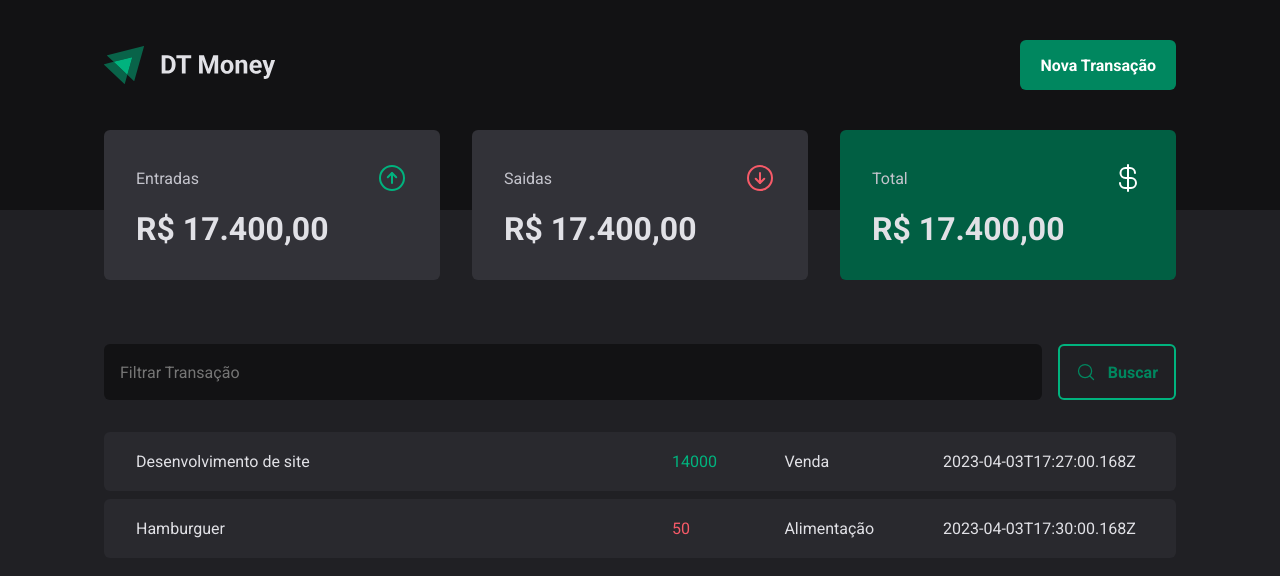
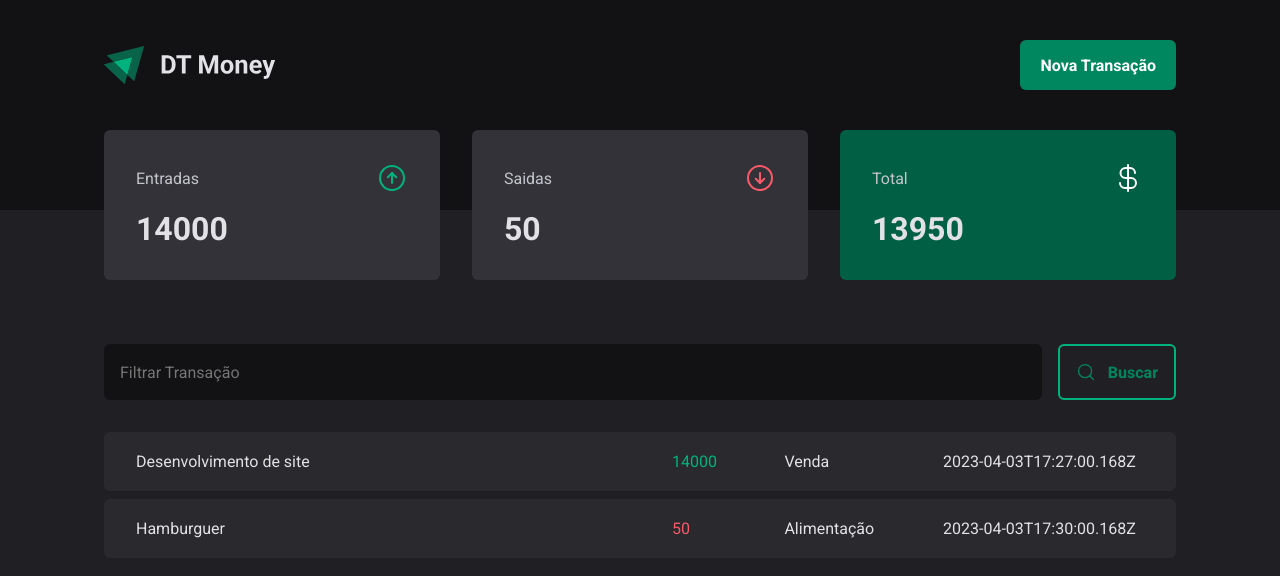
Before and after one commit to BrunnoCode/DT-money-Rocketseat, a React (Vite) app: page / in a window 1280 px wide. Shown: the top 576 px of the page. Built offline with nearby package versions, Linux system fonts and the light colour scheme; data requests are answered from the project's data file.

Commit message:
Aplicando conexão com os cards summery

```diff
--- a/src/components/Summary/index.tsx
+++ b/src/components/Summary/index.tsx
@@ -7,6 +7,23 @@
 
   const { transactions } = useContext(TransactionsContext)
 
+  const summary = transactions.reduce(
+    (acc, transaction) => {
+      if (transaction.type === 'income') {
+        acc.income += transaction.price
+        acc.total += transaction.price
+      } else {
+        acc.outcome += transaction.price
+        acc.total -= transaction.price
+      }
+      return acc;
+    },
+     {
+      income: 0,
+      outcome: 0,
+      total: 0
+    })
+
   return (
     <SummaryContainer >
 
@@ -15,7 +32,7 @@
           <span>Entradas</span>
           <ArrowCircleUp size={32} color={'#00b37e'} />
         </header>
-        <strong>R$ 17.400,00</strong>
+        <strong>{summary.income}</strong>
       </SummaryCard>
 
       <SummaryCard>
@@ -23,7 +40,7 @@
           <span>Saidas</span>
           <ArrowCircleDown size={32} color={'#f75a68'} />
         </header>
-        <strong>R$ 17.400,00</strong>
+        <strong>{summary.outcome}</strong>
       </SummaryCard>
 
       <SummaryCard variant="green">
@@ -31,7 +48,7 @@
           <span>Total</span>
           <CurrencyDollar size={32} color={'#fff'} />
         </header>
-        <strong>R$ 17.400,00</strong>
+        <strong>{summary.total}</strong>
       </SummaryCard>
 
     </SummaryContainer>
```
